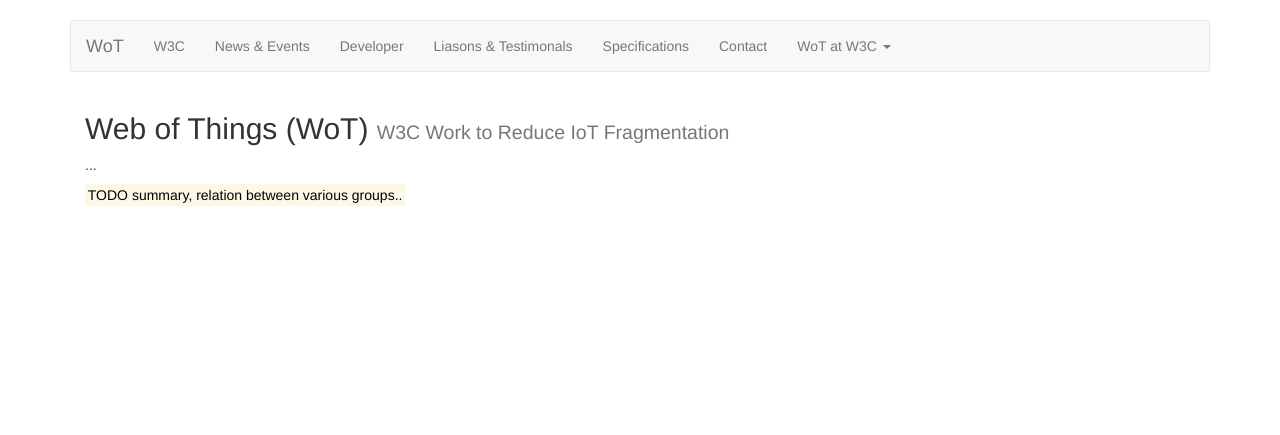
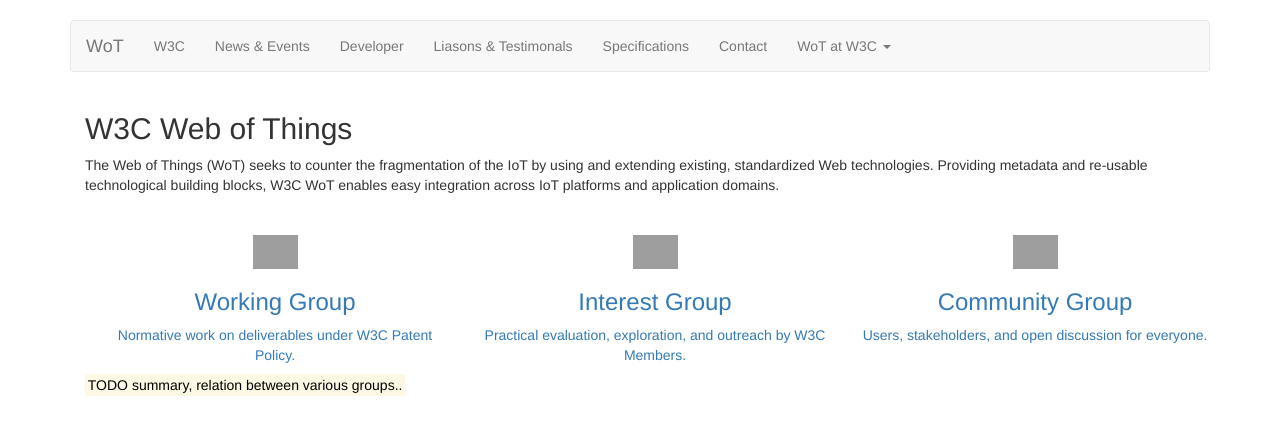
Before and after one commit to danielpeintner/wot-pages, a Jekyll site: the page built from index.html, in a window 1280 px wide. Shown: the top 435 px of the page. Built offline with Jekyll 4.4.1, drawn with Linux system fonts in a browser that asks for light colours; nearby versions of some CDN libraries; grey boxes are pictures that could not be loaded.

Commit message:
feat: add some initial group infos

```diff
--- a/index.html
+++ b/index.html
@@ -3,7 +3,46 @@
 title: Home
 ---
 <div>
-	<h2>Web of Things (WoT) <small>W3C Work to Reduce IoT Fragmentation</small></h2>
-	<p>...</p>
-	<p><mark>TODO summary, relation between various groups.. </mark></p>
+	<h2>W3C Web of Things</h2>
+	<p>
+		The Web of Things (WoT) seeks to counter the fragmentation of the IoT by using and extending existing, standardized Web technologies. Providing metadata and re-usable technological building blocks, W3C WoT enables easy integration across IoT platforms and application domains.
+	</p>
+	<p>&nbsp;</p>
+	<div class="row center-block">
+		<div class="col-md-4 text-center">
+			<a href="/wot-pages/w3c/">
+				<div class="icon"><img src="https://image.flaticon.com/icons/svg/489/489906.svg" alt="" width="45" />
+				</div>
+				<div class="description">
+					<h3>Working Group</h3>
+					<p>Normative work on deliverables under W3C Patent Policy.</p>
+				</div>
+			</a>
+		</div>
+		<div class="col-md-4 text-center">
+			<a href="/wot-pages/w3c/">
+				<div class="icon"><img src="https://image.flaticon.com/icons/svg/149/149432.svg" alt="" width="45" />
+				</div>
+				<div class="description">
+					<h3>Interest Group</h3>
+					<p>Practical evaluation, exploration, and outreach by W3C Members.</p>
+				</div>
+			</a>
+		</div>
+		<div class="col-md-4 text-center">
+			<a href="/wot-pages/w3c/">
+				<div class="icon"><img src="https://image.flaticon.com/icons/svg/490/490357.svg" alt="" width="45" />
+				</div>
+				<div class="description">
+					<h3>Community Group</h3>
+					<p>Users, stakeholders, and open discussion for everyone.</p>
+				</div>
+			</a>
+		</div>
+	</div>
+
+	<div class="row center-block">
+		<p><mark>TODO summary, relation between various groups.. </mark></p>
+	</div>
+
 </div>
```
